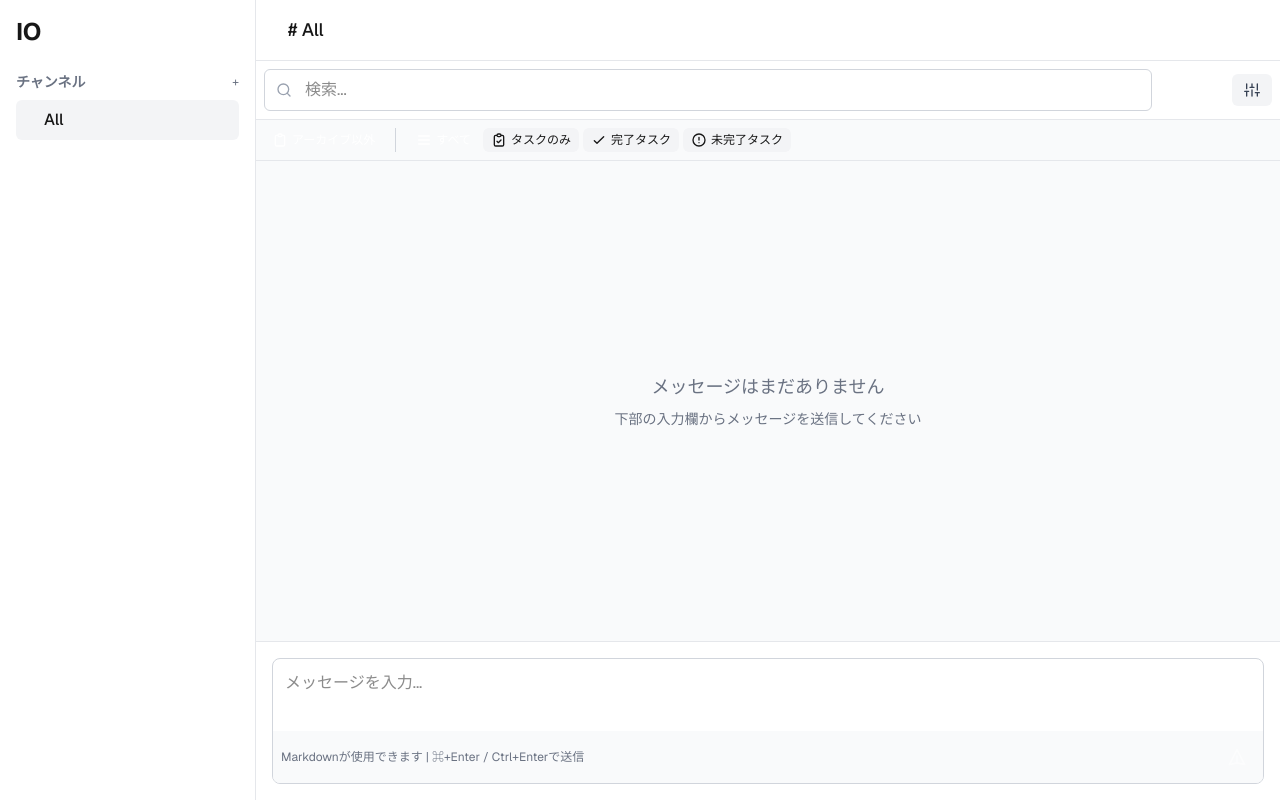
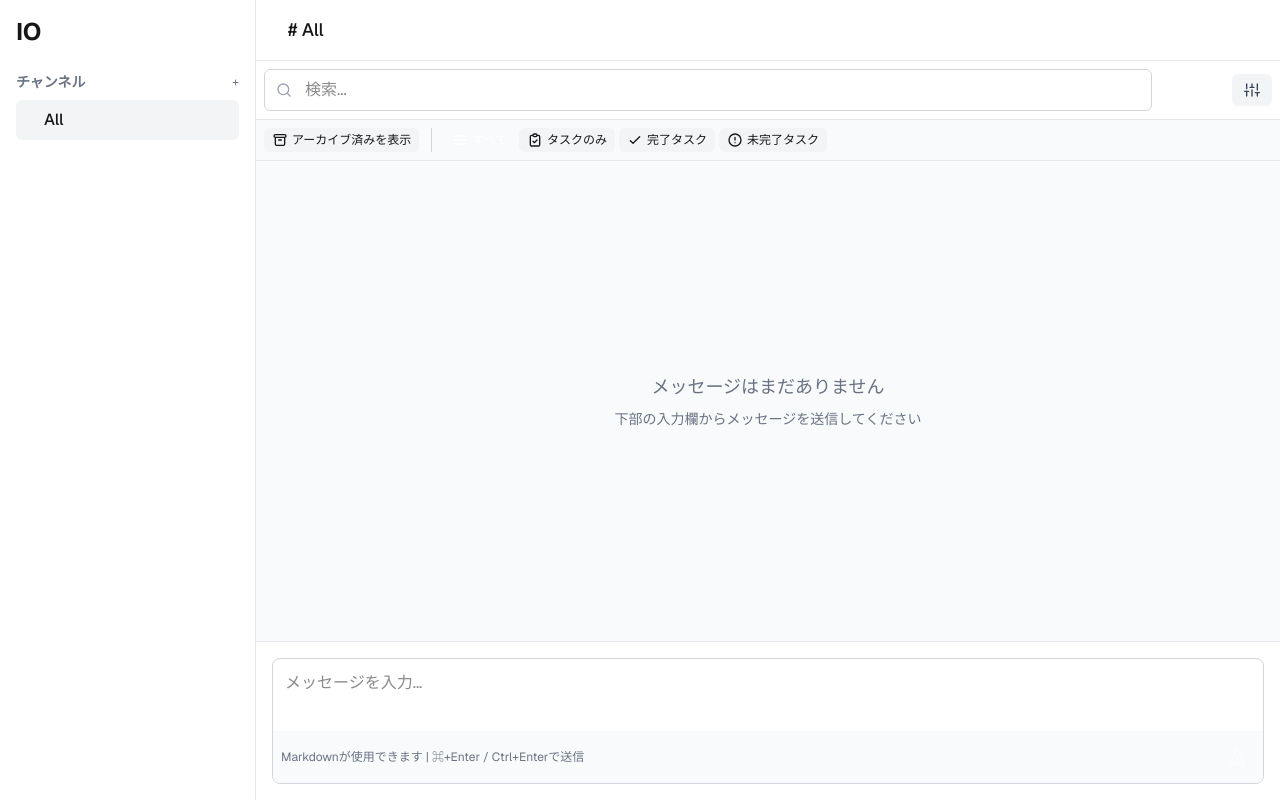
Before and after one commit to udus122/io-demo, a Next.js app: page / in a window 1280 px wide. Built offline with nearby package versions, Linux system fonts and the light colour scheme.

Commit message:
feat: アーカイブフィルターボタンの表示を状態に応じて変更 🚀

```diff
--- a/src/components/search/FilterBar.tsx
+++ b/src/components/search/FilterBar.tsx
@@ -19,18 +19,30 @@ const FilterBar: React.FC = () => {
       {/* アーカイブフィルター - ON/OFFボタン */}
       <div className="flex items-center space-x-1">
         <button
-          onClick={() => handleArchiveFilterChange(archiveFilter === 'unarchived' ? 'all' : 'unarchived')}
+          onClick={() => handleArchiveFilterChange(archiveFilter === 'all' ? 'unarchived' : 'all')}
           className={`px-2 py-1 text-xs rounded-md flex items-center ${
-            archiveFilter === 'unarchived'
+            archiveFilter === 'all'
               ? 'bg-primary text-white'
               : 'bg-gray-100 dark:bg-gray-700 hover:bg-gray-200 dark:hover:bg-gray-600'
           }`}
-          aria-label={archiveFilter === 'unarchived' ? "アーカイブを含めて表示" : "アーカイブ以外を表示"}
+          aria-label={archiveFilter === 'all' ? "アーカイブ済みを非表示" : "アーカイブ済みを表示"}
         >
-          <svg className="w-4 h-4" fill="none" stroke="currentColor" viewBox="0 0 24 24" xmlns="http://www.w3.org/2000/svg">
-            <path strokeLinecap="round" strokeLinejoin="round" strokeWidth={2} d="M9 5H7a2 2 0 00-2 2v12a2 2 0 002 2h10a2 2 0 002-2V7a2 2 0 00-2-2h-2M9 5a2 2 0 002 2h2a2 2 0 002-2M9 5a2 2 0 012-2h2a2 2 0 012 2" />
-          </svg>
-          <span className="ml-1 hidden sm:inline">アーカイブ以外</span>
+          {archiveFilter === 'all' ? (
+            <>
+              <svg className="w-4 h-4" fill="none" stroke="currentColor" viewBox="0 0 24 24" xmlns="http://www.w3.org/2000/svg">
+                <path strokeLinecap="round" strokeLinejoin="round" strokeWidth={2} d="M5 8h14M5 8a2 2 0 110-4h14a2 2 0 110 4M5 8v10a2 2 0 002 2h10a2 2 0 002-2V8m-9 4h4" />
+                <path strokeLinecap="round" strokeLinejoin="round" strokeWidth={2} d="M3 3l18 18" />
+              </svg>
+              <span className="ml-1 hidden sm:inline">アーカイブ済みを非表示</span>
+            </>
+          ) : (
+            <>
+              <svg className="w-4 h-4" fill="none" stroke="currentColor" viewBox="0 0 24 24" xmlns="http://www.w3.org/2000/svg">
+                <path strokeLinecap="round" strokeLinejoin="round" strokeWidth={2} d="M5 8h14M5 8a2 2 0 110-4h14a2 2 0 110 4M5 8v10a2 2 0 002 2h10a2 2 0 002-2V8m-9 4h4" />
+              </svg>
+              <span className="ml-1 hidden sm:inline">アーカイブ済みを表示</span>
+            </>
+          )}
         </button>
       </div>
 
```
